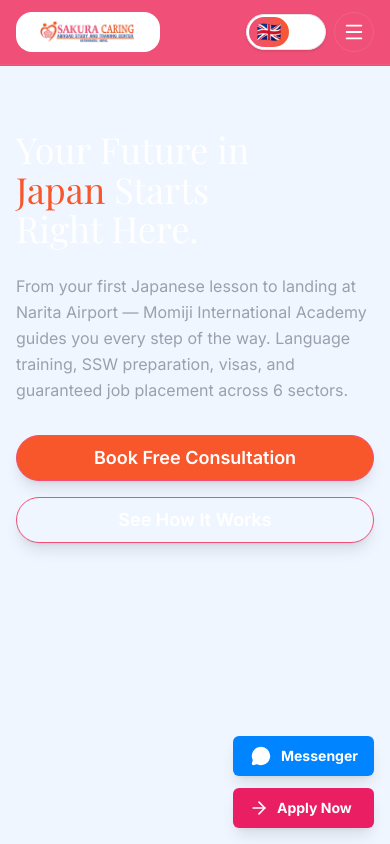
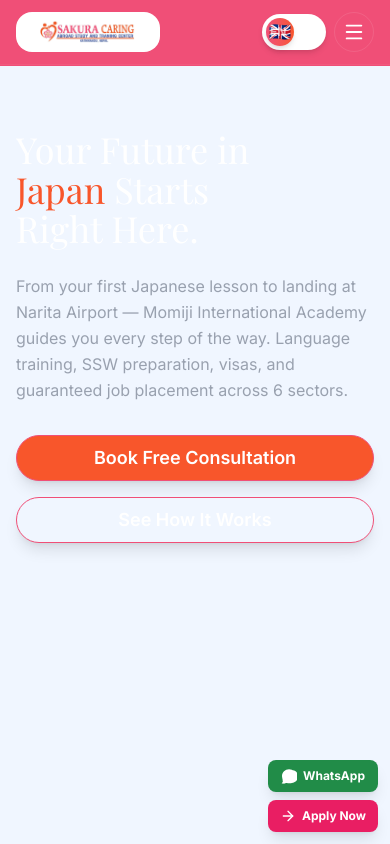
Before and after one commit to Sandesh-kharal/SakuraFrontend, a Next.js app: page / in a window 390 px wide. Shown: the top 844 px of the page. Built offline with nearby package versions, Linux system fonts and the light colour scheme.

Commit message:
made responsive , added home page

```diff
--- a/components/layouts/ChatButton.tsx
+++ b/components/layouts/ChatButton.tsx
@@ -1,18 +1,23 @@
 import React from 'react'
-import { ArrowRight, MessageCircle } from "lucide-react";
+import { ArrowRight } from "lucide-react";
+import { useRouter } from 'next/navigation';
 
 const ChatButton = () => {
+  const router = useRouter();
+
   return (
     <div>
       {/* Floating Action Buttons */}
-      <div className="fixed bottom-4 right-4 z-50 flex max-w-[calc(100vw-2rem)] flex-col items-stretch gap-3 sm:bottom-6 sm:right-6 sm:max-w-none sm:items-end lg:bottom-8 lg:right-8">
-        <button className="flex w-full items-center gap-2 rounded-md bg-[#0084ff] px-4 py-2.5 text-sm font-bold text-white shadow-lg transition-all hover:brightness-110 sm:w-auto">
-          <MessageCircle className="h-5 w-6 fill-current" />
-          Messenger
+      <div className="fixed bottom-3 right-3 z-50 flex max-w-[calc(100vw-1.5rem)] flex-col items-stretch gap-2 xs:bottom-4 xs:right-4 xs:gap-2.5 sm:bottom-6 sm:right-6 sm:max-w-none sm:items-end sm:gap-3 md:bottom-8 md:right-8 lg:bottom-8 lg:right-8">
+        <button className="flex w-full items-center justify-center gap-1.5 rounded-lg bg-[#218c48] px-3 py-2 text-xs font-bold text-white shadow-lg transition-all duration-200 hover:brightness-110 active:scale-95 xs:px-3.5 xs:py-2.5 xs:text-sm sm:w-auto sm:justify-start sm:gap-2 sm:px-4 sm:py-2.5 md:rounded-md">
+          <svg className="h-4 w-4 flex-shrink-0 fill-current xs:h-5 xs:w-5 sm:h-5 sm:w-6" viewBox="0 0 24 24" xmlns="http://www.w3.org/2000/svg">
+            <path d="M17.472 14.382c-.297-.149-1.758-.867-2.03-.967-.273-.099-.471-.148-.67.15-.197.297-.767.966-.94 1.164-.173.199-.347.223-.644.075-.297-.15-1.255-.463-2.39-1.475-.883-.788-1.48-1.761-1.653-2.059-.173-.297-.018-.458.13-.606.134-.133.298-.347.446-.52.149-.174.198-.298.298-.497.099-.198.05-.371-.025-.52-.075-.149-.669-1.612-.916-2.207-.242-.579-.487-.5-.67-.51-.173-.008-.371-.01-.57-.01-.198 0-.52.074-.792.372-.272.297-1.04 1.016-1.04 2.479 0 1.462 1.065 2.875 1.213 3.074.149.198 2.096 3.2 5.076 4.487.709.306 1.262.489 1.694.625.712.227 1.36.195 1.871.118.571-.085 1.758-.719 2.006-1.413.248-.694.248-1.289.173-1.413-.074-.124-.272-.198-.57-.347m-5.421-7.403h-.004a9.87 9.87 0 00-9.746 9.798c0 2.729.869 5.362 2.516 7.522L2.957 24l8.128-2.71a9.849 9.849 0 004.783 1.23h.004c5.396 0 9.747-4.363 9.747-9.798 0-2.619-.996-5.083-2.803-6.964-1.807-1.881-4.248-2.92-6.851-2.92M12.031 2C6.163 2 1.5 6.659 1.5 12.529c0 2.19.659 4.304 1.91 6.095L1.07 23.657l6.305-2.087c1.693.947 3.652 1.446 5.656 1.446 5.868 0 10.531-4.659 10.531-10.529S17.899 2 12.031 2"/>
+          </svg>
+          <span className="sm:inline">WhatsApp</span>
         </button>
-        <button className="flex w-full items-center gap-2 rounded-md bg-[#e91e63] px-4 py-2.5 text-sm font-bold text-white shadow-lg transition-all hover:brightness-110 sm:w-auto">
-          <ArrowRight className="h-5 w-5" />
-          Apply Now
+        <button onClick={() => router.push('/contact-us')} className="flex w-full items-center justify-center gap-1.5 rounded-lg bg-[#e91e63] px-3 py-2 text-xs font-bold text-white shadow-lg transition-all duration-200 hover:brightness-110 active:scale-95 xs:px-3.5 xs:py-2.5 xs:text-sm sm:w-auto sm:justify-start sm:gap-2 sm:px-4 sm:py-2.5 md:rounded-md">
+          <ArrowRight className="h-4 w-4 flex-shrink-0 xs:h-5 xs:w-5 sm:h-5 sm:w-5" />
+          <span className="sm:inline">Apply Now</span>
         </button>
       </div>
     </div>
--- a/components/layouts/footer.tsx
+++ b/components/layouts/footer.tsx
@@ -9,7 +9,7 @@ export default function EnterpriseFooter() {
         {/* Main Grid: responsive columns */}
         <div className="mb-12 grid grid-cols-1 gap-10 md:grid-cols-2 lg:mb-16 lg:grid-cols-4 lg:gap-12">
           {/* Column 1: Brand & Contact */}
-          <div className="space-y-5 sm:space-y-6">
+          <div className="space-y-5 sm:space-y-6 md:col-span-2 lg:col-span-1">
             <div className="relative flex h-14 w-40 items-center justify-center overflow-hidden rounded-xl bg-white sm:w-44">
               <Image
                 src="/Sakuralogo.jpg"
--- a/components/layouts/navbar.tsx
+++ b/components/layouts/navbar.tsx
@@ -53,23 +53,28 @@ export default function Navbar() {
 
         {/* Right controls */}
         <div className="flex items-center gap-2 sm:gap-3">
-          <div className="inline-flex h-9 w-20 items-center rounded-full border border-zinc-200 bg-white p-0.5 shadow-sm sm:h-10 sm:w-24">
+          <div className="group relative inline-flex h-9 w-16 cursor-pointer items-center rounded-full border-2 border-white/20 bg-white p-0.5 shadow-md transition-all duration-300 hover:border-white/40 hover:shadow-lg sm:h-10 sm:w-20">
             <button
               onClick={toggleLanguage}
-              className={`flex h-full w-10 items-center justify-center rounded-full bg-linear-to-r from-primary to-secondary text-xl font-semibold text-white transition-all duration-300 sm:w-12 ${
-                activeLanguage === "EN" ? "translate-x-0" : "translate-x-4 sm:translate-x-6"
+              className={`relative flex h-full w-1/2 items-center justify-center rounded-full bg-gradient-to-r from-primary to-secondary text-lg font-semibold text-white shadow-md transition-all duration-300 hover:shadow-lg active:scale-95 sm:text-xl ${
+                activeLanguage === "EN" ? "translate-x-0" : "translate-x-full"
               }`}
-              aria-label="Toggle language"
+              aria-label={`Switch to ${activeLanguage === "EN" ? "Japanese" : "English"}`}
               type="button"
+              title={`Current language: ${activeLanguage === "EN" ? "English" : "Japanese"}`}
             >
-              <span className="text-xl">{activeLanguage === "EN" ? "🇬🇧" : "🇯🇵"}</span>
+              <span className="inline-block transition-transform duration-300">{activeLanguage === "EN" ? "🇬🇧" : "🇯🇵"}</span>
             </button>
+            <div className="pointer-events-none absolute inset-0 flex items-center justify-between px-1.5 text-xs font-bold text-white/60 sm:px-2 sm:text-sm">
+              <span>EN</span>
+              <span>JPN</span>
+            </div>
           </div>
 
           <button
             type="button"
             onClick={() => setIsOpen((prev) => !prev)}
-            className="inline-flex h-10 w-10 items-center justify-center rounded-full border border-white/10 text-white transition-colors hover:bg-white/10 lg:hidden"
+            className="inline-flex h-10 w-10 items-center justify-center rounded-full border border-white/10 text-white transition-all duration-200 hover:bg-white/10 active:scale-95 lg:hidden"
             aria-label="Toggle navigation menu"
             aria-expanded={isOpen}
           >
```
